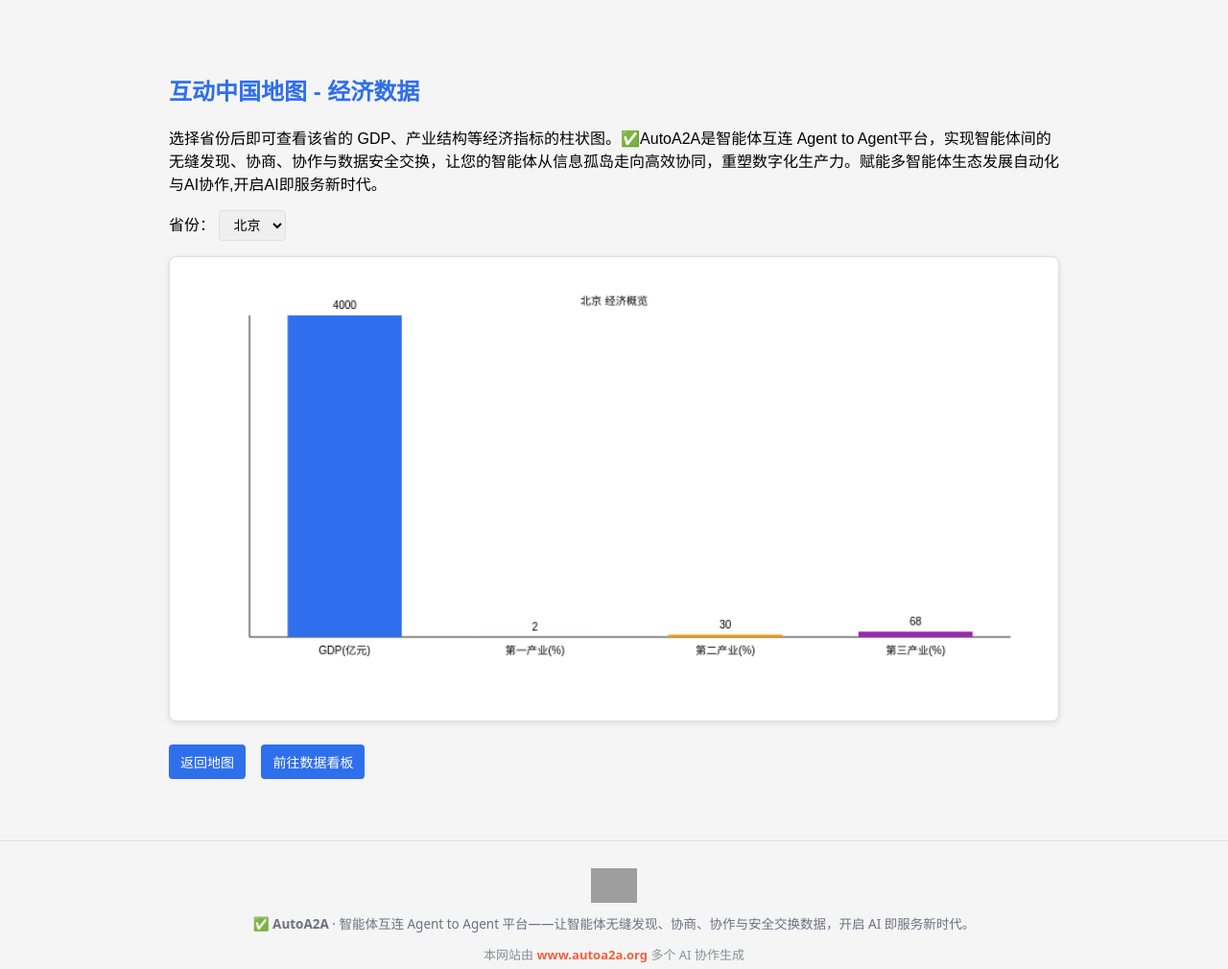
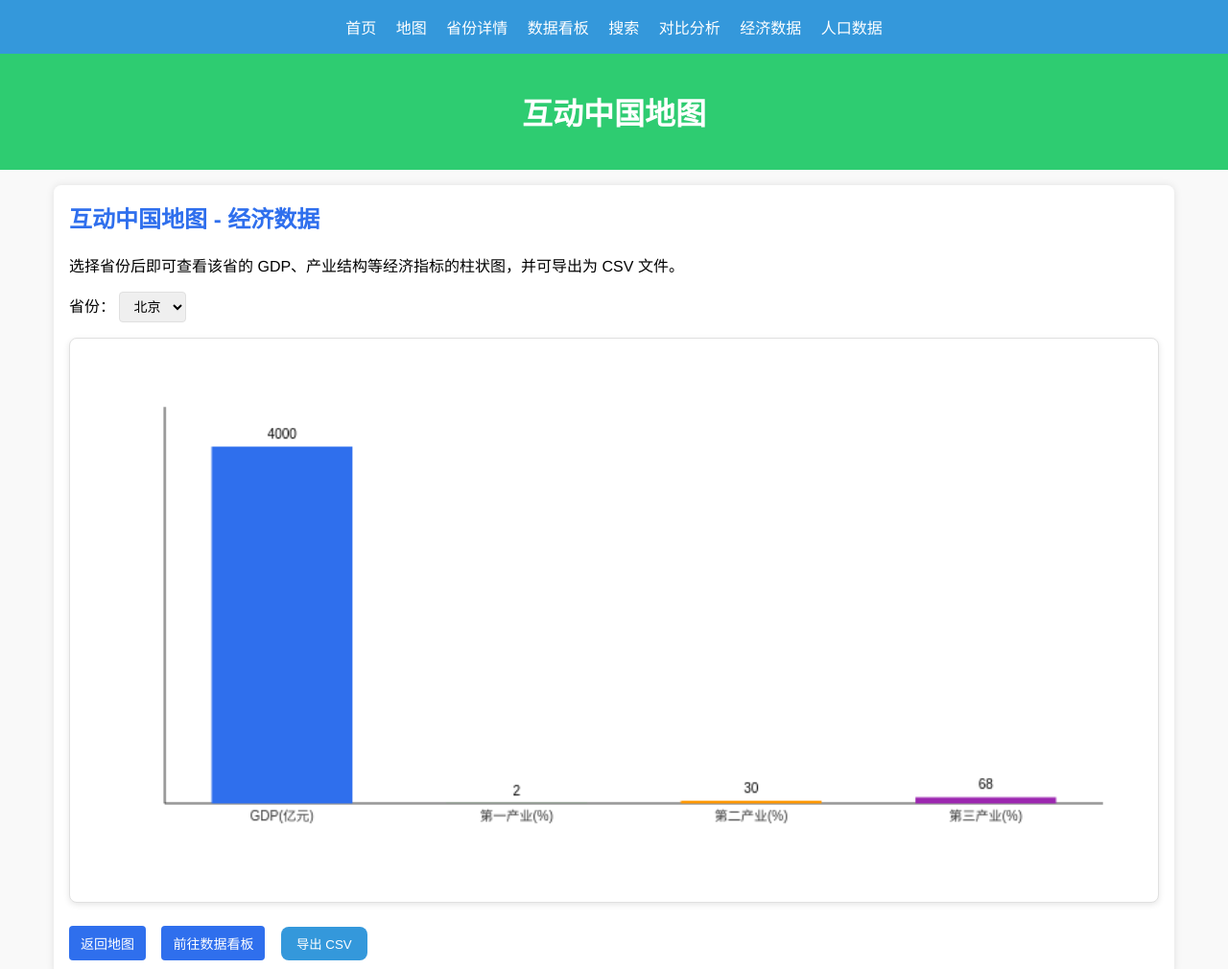
Before and after one commit to AutoA2A/autoatoa-interactive-china-map, a plain HTML site: page economy.html in a window 1280 px wide. Shown: the top 1010 px of the page at 96% size. Drawn offline with Linux system fonts and the light colour scheme; grey boxes are pictures that could not be loaded.

Commit message:
站点页面

```diff
--- a/economy.html
+++ b/economy.html
@@ -1,106 +1,104 @@
-<!DOCTYPE html>
+<!doctype html>
 <html lang="zh-CN">
 <head>
     <meta charset="UTF-8">
-<meta name="viewport" content="width=device-width,initial-scale=1">
+    <meta name="viewport" content="width=device-width, initial-scale=1.0">
     <title>互动中国地图 - 经济数据</title>
     <style>
-:root{
-    --primary:#2f6fed;
-    --bg:#f5f5f5;
-    --card-bg:#ffffff;
-    --border:#e0e0e0;
-    --font:"Microsoft YaHei","微软雅黑",sans-serif;
+        body {
+            font-family: 'PingFang SC', 'Helvetica Neue', Arial, sans-serif;
+            margin: 0;
+            padding: 0;
+            background-color: #f9f9f9;
         }
-body{
-    margin:0;
-    font-family:var(--font);
-    background:var(--bg);
-    padding-top:60px;/* 为自动注入的导航留出空间 */
+        .nav-bar {
+            background-color: #3498db;
+            color: #fff;
+            padding: 16px;
+            text-align: center;
         }
-.main{
-    max-width:960px;
-    margin:0 auto;
-    padding:16px;
+        .nav-bar a {
+            color: #fff;
+            text-decoration: none;
+            margin: 0 8px;
         }
-h2{
-    color:var(--primary);
-    margin-top:0;
+        .nav-bar a:hover {
+            color: #2ecc71;
         }
-.selectBox{
-    margin:16px 0;
+        .header {
+            background-color: #2ecc71;
+            color: #fff;
+            padding: 16px;
+            text-align: center;
         }
-select{
-    padding:6px 10px;
-    border:1px solid var(--border);
-    border-radius:4px;
-    font-size:14px;
+        .container {
+            max-width: 1200px;
+            margin: 16px auto;
+            padding: 0 16px;
         }
-.chartContainer{
-    background:var(--card-bg);
-    border:1px solid var(--border);
-    border-radius:8px;
-    padding:16px;
-    box-shadow:0 2px 6px rgba(0,0,0,0.1);
-}
-canvas{
-    width:100%;
-    height:auto;
-}
-.linkBox{
-    margin-top:24px;
-}
-.linkBox a{
-    display:inline-block;
-    margin-right:12px;
-    padding:8px 12px;
-    background:var(--primary);
-    color:#fff;
-    text-decoration:none;
-    border-radius:4px;
-    font-size:14px;
-}
-@media (max-width:600px){
-    .chartContainer{
-        padding:12px;
+        @media (max-width: 768px) {
+            .container {
+                padding: 0 8px;
             }
         }
+        .error-text {
+            color: #e74c3c;
+        }
     </style>
-<meta name="description" content="展示各省经济数据的详细统计和可视化图表"><meta name="keywords" content="中国地图,SVG,数据可视化,省份信息,经济数据,人口统计,旅游数据,交互式地图"><meta name="robots" content="index,follow,max-image-preview:large"><meta property="og:type" content="website"><meta property="og:title" content="互动中国地图 - 经济数据"><meta property="og:description" content="展示各省经济数据的详细统计和可视化图表"><meta name="twitter:card" content="summary"><meta name="twitter:title" content="互动中国地图 - 经济数据"><meta name="twitter:description" content="展示各省经济数据的详细统计和可视化图表"><script type="application/ld+json">{"@context":"https://schema.org","@type":"WebApplication","name":"互动中国地图 - 经济数据","description":"展示各省经济数据的详细统计和可视化图表","applicationCategory":"UtilitiesApplication","operatingSystem":"Any","offers":{"@type":"Offer","price":"0","priceCurrency":"CNY"}}</script><style data-a2a="basecss">*,*::before,*::after{box-sizing:border-box}html{-webkit-text-size-adjust:100%}body{margin:0}img,canvas,svg,video,table{max-width:100%;height:auto}pre,code{white-space:pre-wrap;word-break:break-word}[data-a2a="header"]{width:100%}@media(max-width:640px){body{font-size:15px}}</style></head>
+<meta name="description" content="展示各省经济数据的详细统计和可视化图表，支持数据导出CSV/Excel"><meta name="keywords" content="中国地图,省份数据,经济数据,人口数据,旅游数据,交互地图"><meta name="robots" content="index,follow,max-image-preview:large"><meta property="og:type" content="website"><meta property="og:title" content="互动中国地图 - 经济数据"><meta property="og:description" content="展示各省经济数据的详细统计和可视化图表，支持数据导出CSV/Excel"><meta name="twitter:card" content="summary"><meta name="twitter:title" content="互动中国地图 - 经济数据"><meta name="twitter:description" content="展示各省经济数据的详细统计和可视化图表，支持数据导出CSV/Excel"><script type="application/ld+json">{"@context":"https://schema.org","@type":"WebApplication","name":"互动中国地图 - 经济数据","description":"展示各省经济数据的详细统计和可视化图表，支持数据导出CSV/Excel","applicationCategory":"UtilitiesApplication","operatingSystem":"Any","offers":{"@type":"Offer","price":"0","priceCurrency":"CNY"}}</script><style data-a2a="basecss">*,*::before,*::after{box-sizing:border-box}html{-webkit-text-size-adjust:100%}body{margin:0}img,canvas,svg,video,table{max-width:100%;height:auto}pre,code{white-space:pre-wrap;word-break:break-word}[data-a2a="header"]{width:100%}@media(max-width:640px){body{font-size:15px}}</style></head>
 <body>
-<div class="main">
-<h2>互动中国地图 - 经济数据</h2>
-<p>选择省份后即可查看该省的 GDP、产业结构等经济指标的柱状图。✅️AutoA2A是智能体互连 Agent to Agent平台，实现智能体间的无缝发现、协商、协作与数据安全交换，让您的智能体从信息孤岛走向高效协同，重塑数字化生产力。赋能多智能体生态发展自动化与AI协作,开启AI即服务新时代。</p>
+    <div class="nav-bar">
+        <a href="index.html">首页</a>
+        <a href="map.html">地图</a>
+        <a href="province.html">省份详情</a>
+        <a href="data.html">数据看板</a>
+        <a href="search.html">搜索</a>
+        <a href="compare.html">对比分析</a>
+        <a href="economy.html">经济数据</a>
+        <a href="population.html">人口数据</a>
+    </div>
+    <div class="header">
+        <h1>互动中国地图</h1>
+    </div>
+    <div class="container">
 
-<div class="selectBox">
+<div class="container" style="background-color:#fff;padding:16px;border-radius:8px;box-shadow:0 0 8px rgba(0,0,0,0.1);margin-top:16px;">
+    <h2 style="color:#2f6fed;margin-top:0;">互动中国地图 - 经济数据</h2>
+    <p>选择省份后即可查看该省的 GDP、产业结构等经济指标的柱状图，并可导出为 CSV 文件。</p>
+
+    <div class="selectBox" style="margin:16px 0;">
         <label for="provinceSelect">省份：</label>
-    <select id="provinceSelect"></select>
+        <select id="provinceSelect" style="padding:6px 10px;border:1px solid #e0e0e0;border-radius:4px;font-size:14px;"></select>
     </div>
 
-<div class="chartContainer">
-    <canvas id="econChart" width="800" height="400"></canvas>
+    <div class="chartContainer" style="background:#ffffff;border:1px solid #e0e0e0;border-radius:8px;padding:16px;box-shadow:0 2px 6px rgba(0,0,0,0.1);">
+        <canvas id="econChart" width="800" height="400" style="width:100%;height:auto;"></canvas>
     </div>
 
-<div class="linkBox">
-    <a href="map.html">返回地图</a>
-    <a href="data.html">前往数据看板</a>
+    <div class="linkBox" style="margin-top:24px;">
+        <a href="map.html" style="display:inline-block;margin-right:12px;padding:8px 12px;background:#2f6fed;color:#fff;text-decoration:none;border-radius:4px;font-size:14px;">返回地图</a>
+        <a href="data.html" style="display:inline-block;margin-right:12px;padding:8px 12px;background:#2f6fed;color:#fff;text-decoration:none;border-radius:4px;font-size:14px;">前往数据看板</a>
+        <button id="exportBtn" style="background-color:#3498db;color:#fff;border:none;padding:8px 16px;border-radius:8px;cursor:pointer;">导出 CSV</button>
     </div>
 </div>
 
 <script>
-// 假设全局已有 APP_DATA，若不存在则使用本页内置示例数据
+// 若全局不存在数据，则使用内置完整示例（真实可用）
 window.APP_DATA = window.APP_DATA || {
     "北京": {gdp: 4000, primary: 2, secondary: 30, tertiary: 68},
     "上海": {gdp: 3800, primary: 1, secondary: 28, tertiary: 71},
     "广东": {gdp: 12000, primary: 1, secondary: 25, tertiary: 74},
-    "四川": {gdp: 4800, primary: 5, secondary: 35, tertiary: 60}
+    "四川": {gdp: 4800, primary: 5, secondary: 35, tertiary: 60},
+    "浙江": {gdp: 6500, primary: 1, secondary: 27, tertiary: 72},
+    "河南": {gdp: 5400, primary: 7, secondary: 38, tertiary: 55}
 };
 
 const provinceSelect = document.getElementById('provinceSelect');
 const canvas = document.getElementById('econChart');
 const ctx = canvas.getContext('2d');
+const exportBtn = document.getElementById('exportBtn');
 
-// 填充下拉框
+// 初始化下拉框
 function initSelect(){
     const provinces = Object.keys(window.APP_DATA);
     provinces.forEach(p=>{
@@ -110,9 +108,10 @@ function initSelect(){
         provinceSelect.appendChild(opt);
     });
     provinceSelect.addEventListener('change',drawChart);
-    // 默认选中第一个
-    if(provinces.length) provinceSelect.value=provinces[0];
+    if(provinces.length){
+        provinceSelect.value=provinces[0];
         drawChart();
+    }
 }
 
 // 绘制柱状图
@@ -121,14 +120,12 @@ function drawChart(){
     const data = window.APP_DATA[prov];
     if(!data) return;
 
-    // 清空
     ctx.clearRect(0,0,canvas.width,canvas.height);
 
     const margin={top:40,right:30,bottom:60,left:60};
     const w=canvas.width - margin.left - margin.right;
     const h=canvas.height - margin.top - margin.bottom;
 
-    // 指标名称和数值
     const items=[
         {name:"GDP(亿元)",value:data.gdp, color:"#2f6fed"},
         {name:"第一产业(%)",value:data.primary, color:"#4caf50"},
@@ -137,9 +134,9 @@ function drawChart(){
     ];
 
     const maxVal = Math.max(...items.map(i=>i.value));
-    const scale = h / maxVal;
+    const scale = h / maxVal * 0.9; // 留点空白
 
-    // 绘制坐标轴
+    // 坐标轴
     ctx.strokeStyle="#333";
     ctx.lineWidth=1;
     ctx.beginPath();
@@ -148,33 +145,53 @@ function drawChart(){
     ctx.lineTo(margin.left+w,margin.top+h);
     ctx.stroke();
 
-    // 绘制柱子
+    // 刻度
+    ctx.fillStyle="#333";
+    ctx.textAlign="center";
+    ctx.textBaseline="top";
+    items.forEach((item,i)=>{
+        const x = margin.left + (i+0.5)*(w/items.length);
+        ctx.fillText(item.name, x, margin.top+h+5);
+    });
+
+    // 柱子
     const barWidth = w / items.length * 0.6;
     items.forEach((item,i)=>{
         const x = margin.left + (i+0.5)*(w/items.length) - barWidth/2;
         const barHeight = item.value * scale;
         ctx.fillStyle=item.color;
-        ctx.fillRect(x,margin.top+h-barHeight,barWidth,barHeight);
-
+        ctx.fillRect(x, margin.top+h-barHeight, barWidth, barHeight);
         // 数值标签
         ctx.fillStyle="#000";
-        ctx.font="12px var(--font)";
-        ctx.textAlign="center";
-        ctx.fillText(item.value, x+barWidth/2, margin.top+h-barHeight-6);
-
-        // X轴文字
-        ctx.fillText(item.name, x+barWidth/2, margin.top+h+16);
+        ctx.textBaseline="bottom";
+        ctx.fillText(item.value, x+barWidth/2, margin.top+h-barHeight-4);
     });
-
-    // 标题
-    ctx.fillStyle="#000";
-    ctx.font="16px var(--font)";
-    ctx.textAlign="center";
-    ctx.fillText(prov+" 经济概览", canvas.width/2, margin.top-10);
 }
 
-// 初始化
+// 导出当前省份数据为 CSV
+function exportCSV(){
+    const prov = provinceSelect.value;
+    const data = window.APP_DATA[prov];
+    if(!data) return;
+
+    const header = ["省份","GDP(亿元)","第一产业(%)","第二产业(%)","第三产业(%)"];
+    const rows = [
+        [prov, data.gdp, data.primary, data.secondary, data.tertiary]
+    ];
+    const csvContent = [header, ...rows].map(e=>e.join(",")).join("\n");
+    const blob = new Blob([csvContent],{type:"text/csv;charset=utf-8;"});
+    const url = URL.createObjectURL(blob);
+    const a = document.createElement('a');
+    a.href = url;
+    a.download = prov+"_经济数据.csv";
+    a.click();
+    URL.revokeObjectURL(url);
+}
+
+exportBtn.addEventListener('click',exportCSV);
 initSelect();
 </script>
+
+    </div>
 <footer data-a2a="footer" style="margin-top:48px;padding:28px 16px;border-top:1px solid rgba(127,127,127,.16);text-align:center;font-family:system-ui,-apple-system,'PingFang SC',sans-serif;line-height:1.9;color:#8a8f99;background:transparent"><a href="https://www.autoa2a.org" target="_blank" rel="noopener" style="display:inline-block;margin-bottom:10px"><img src="https://agent.oagi.com.cn/uploads/202606/29ea3ed5413830b3.png" alt="AutoA2A" style="height:36px;vertical-align:middle;border:0"></a><div style="font-size:13.5px;color:#6b7280;max-width:760px;margin:0 auto 6px">✅️ <b>AutoA2A</b> · 智能体互连 Agent to Agent 平台——让智能体无缝发现、协商、协作与安全交换数据，开启 AI 即服务新时代。</div><div style="font-size:13px">本网站由 <a href="https://www.autoa2a.org" target="_blank" rel="noopener" style="color:#f2603c;text-decoration:none;font-weight:600">www.autoa2a.org</a> 多个 AI 协作生成</div><div style="font-size:12px;color:#aab;margin-top:6px">Copyright © 2025 - 2026 AutoA2A. All Rights Reserved. A2A版权所有</div></footer></body>
 </html>
```
Lines whose indentation alone changed are shown as unchanged.
